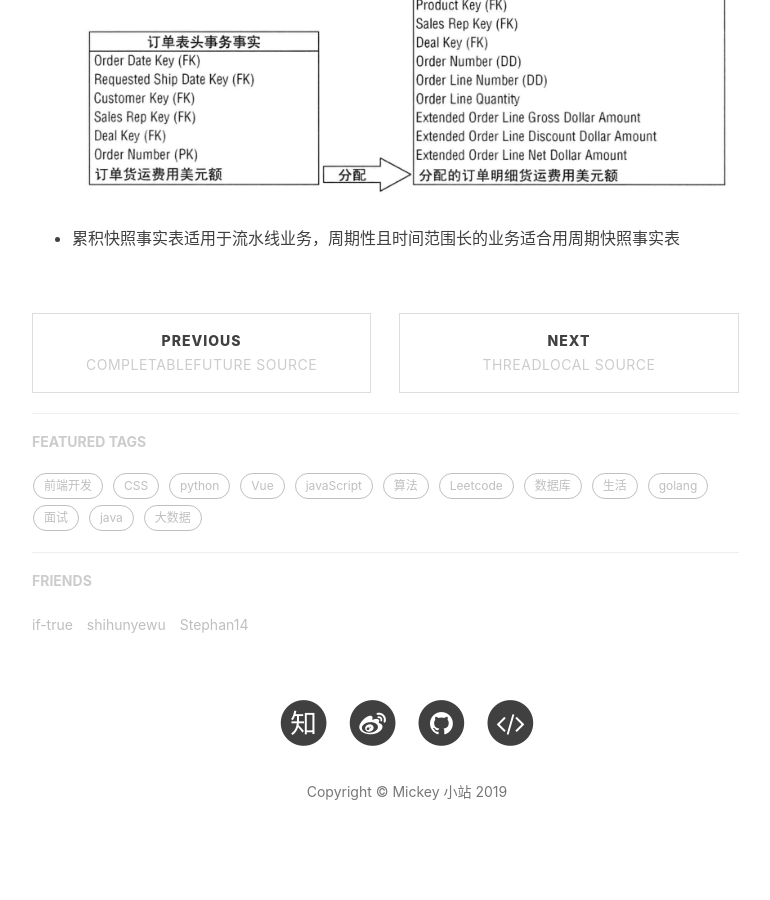
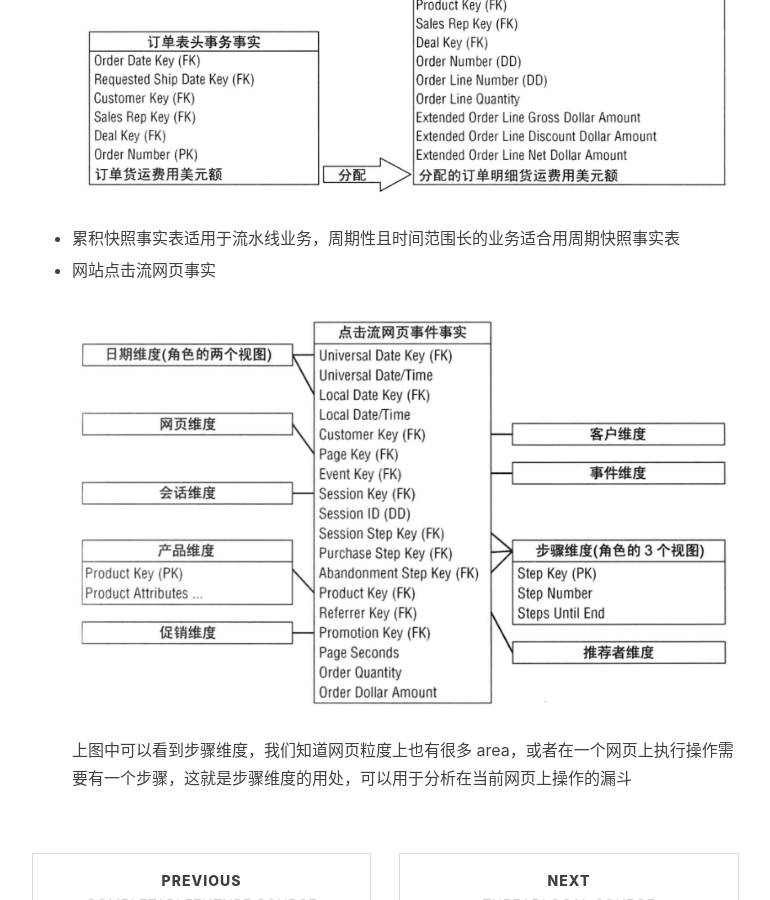
Before and after one commit to mickey0524/mickey0524.github.io, a Jekyll site: the page built from _posts/2019-08-24-dw-methodology.md, in a window 1280 px wide and 900 px high, scrolled down 4756 px. Shown: the whole window, without its empty margins (233-1003 px from the left). Built offline with Jekyll 4.4.1, drawn with Linux system fonts in a browser that asks for light colours; nearby versions of some CDN libraries; comment, search, counter and statistics services are not loaded; before the commit the page ends 5625 px from its top, so only the background shows below that.

Commit message:
feat(dw): update dw

```diff
--- a/_posts/2019-08-24-dw-methodology.md
+++ b/_posts/2019-08-24-dw-methodology.md
@@ -97,3 +97,9 @@ tags:
     ![order_3](/img/in-post/dw-methodology/order_3.png)
 
 * 累积快照事实表适用于流水线业务，周期性且时间范围长的业务适合用周期快照事实表
+
+* 网站点击流网页事实
+
+    ![web_1](/img/in-post/dw-methodology/web_1.png)
+
+    上图中可以看到步骤维度，我们知道网页粒度上也有很多 area，或者在一个网页上执行操作需要有一个步骤，这就是步骤维度的用处，可以用于分析在当前网页上操作的漏斗
```
Also changed, not shown: img/in-post/dw-methodology/web_1.png (added).
